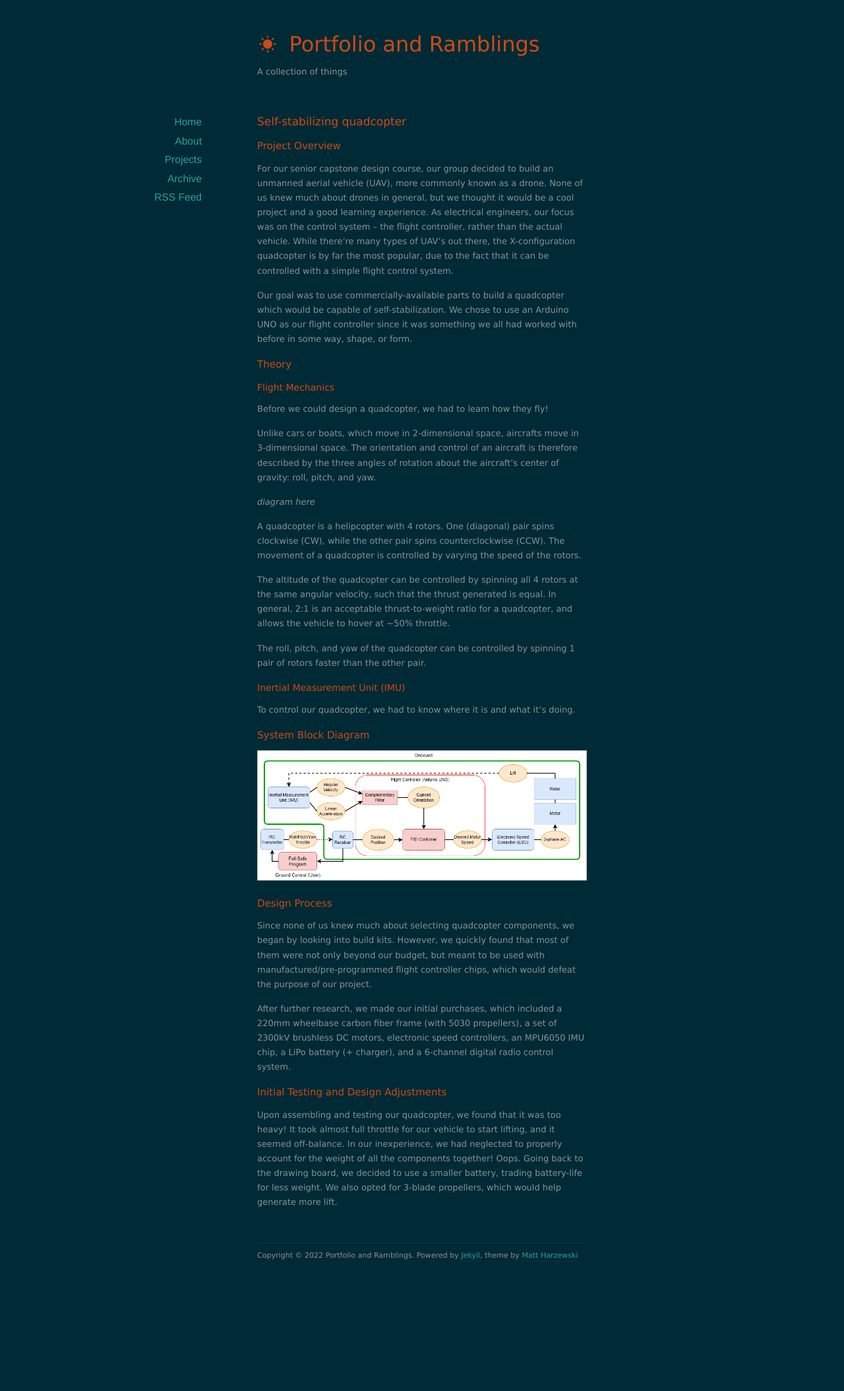
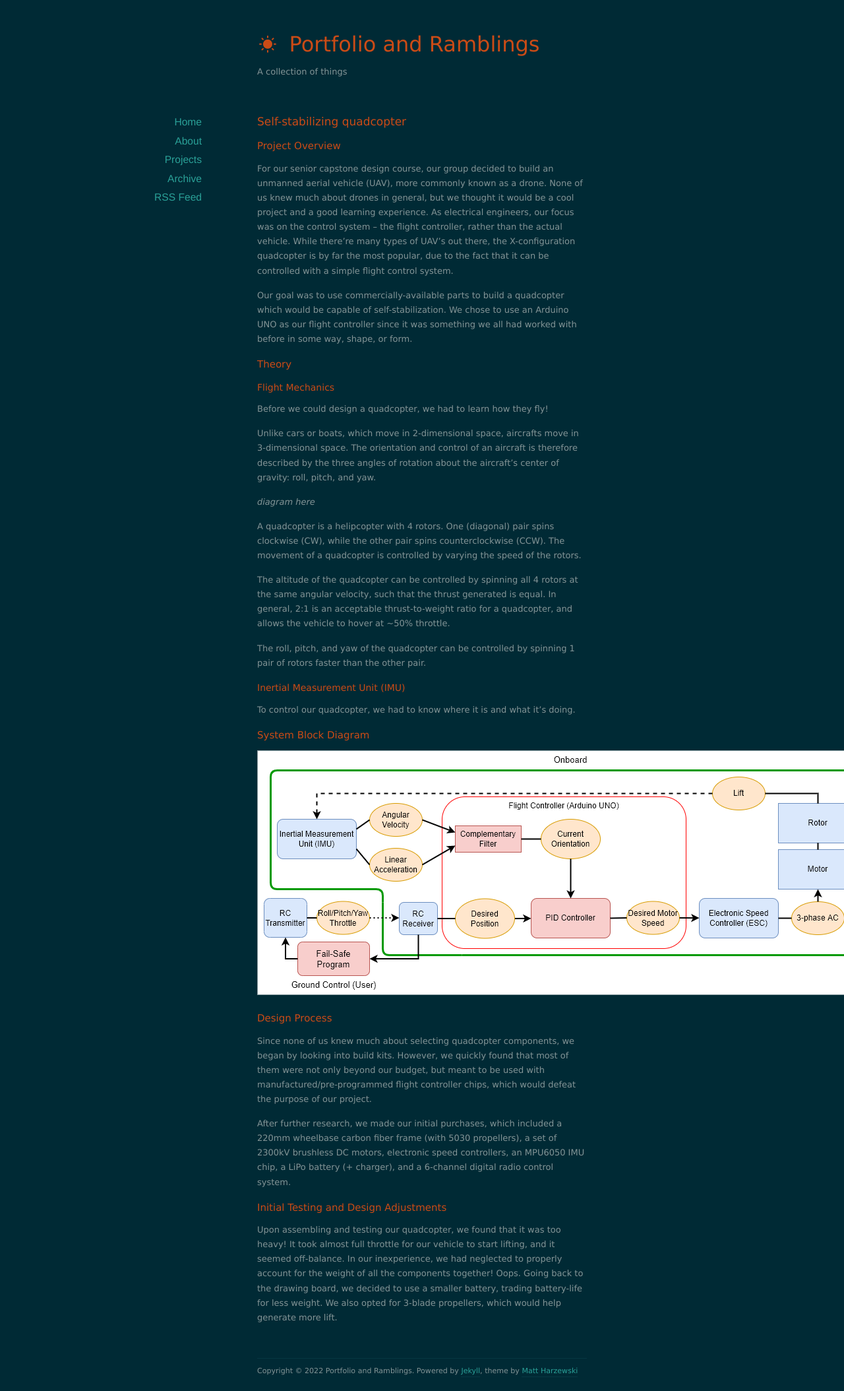
Before and after one commit to nolanschan/nolanschan.github.io, a Jekyll site: the page built from projects/quadcopter/index.markdown, in a window 1280 px wide. Shown: the whole page at 66% size. Built offline with Jekyll 4.4.1, drawn with Linux system fonts in a browser that asks for light colours; nearby versions of some CDN libraries; before the commit the page ends 1933 px from its top, so only the background shows below that.

Commit message:
Update index.markdown

```diff
--- a/projects/quadcopter/index.markdown
+++ b/projects/quadcopter/index.markdown
@@ -32,7 +32,7 @@ To control our quadcopter, we had to know where it is and what it's doing.
 
 ## System Block Diagram ##
 
-<img src="/projects/quadcopter/blockdiagram.png" width="500">
+<img src="/projects/quadcopter/blockdiagram.png">
 
 ## Design Process ##
 
```
